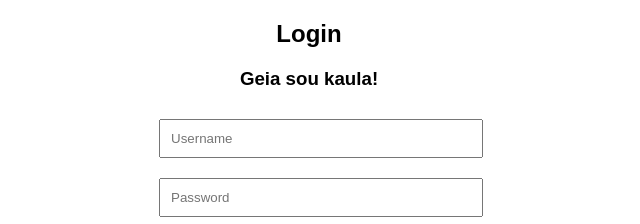
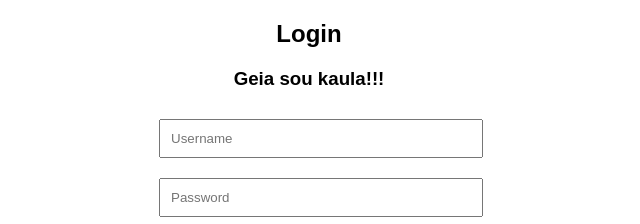
Before and after one commit to dinstyle/Edu-SM, a plain HTML site: page index.html in a window 1280 px wide. Shown: the top 224 px of the page, 331-971 px from the left. Drawn offline with Linux system fonts and the light colour scheme.

Commit message:
Updated index.html with changes

```diff
--- a/index.html
+++ b/index.html
@@ -38,7 +38,7 @@
 <body>
     <div class="container">
         <h2>Login</h2>
-        <h3>Geia sou kaula!</h3>
+        <h3>Geia sou kaula!!!</h3>
 
         <form id="loginForm">
             <input type="text" id="username" placeholder="Username" required>
```
